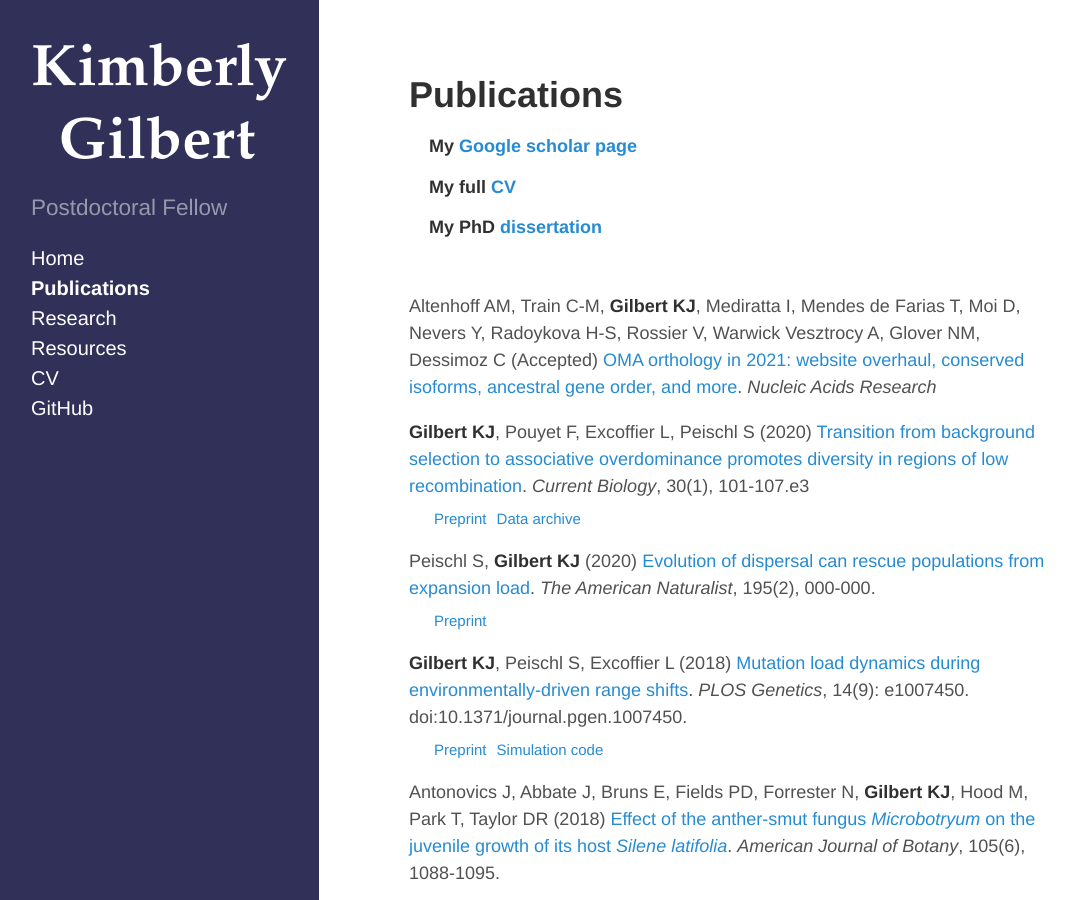
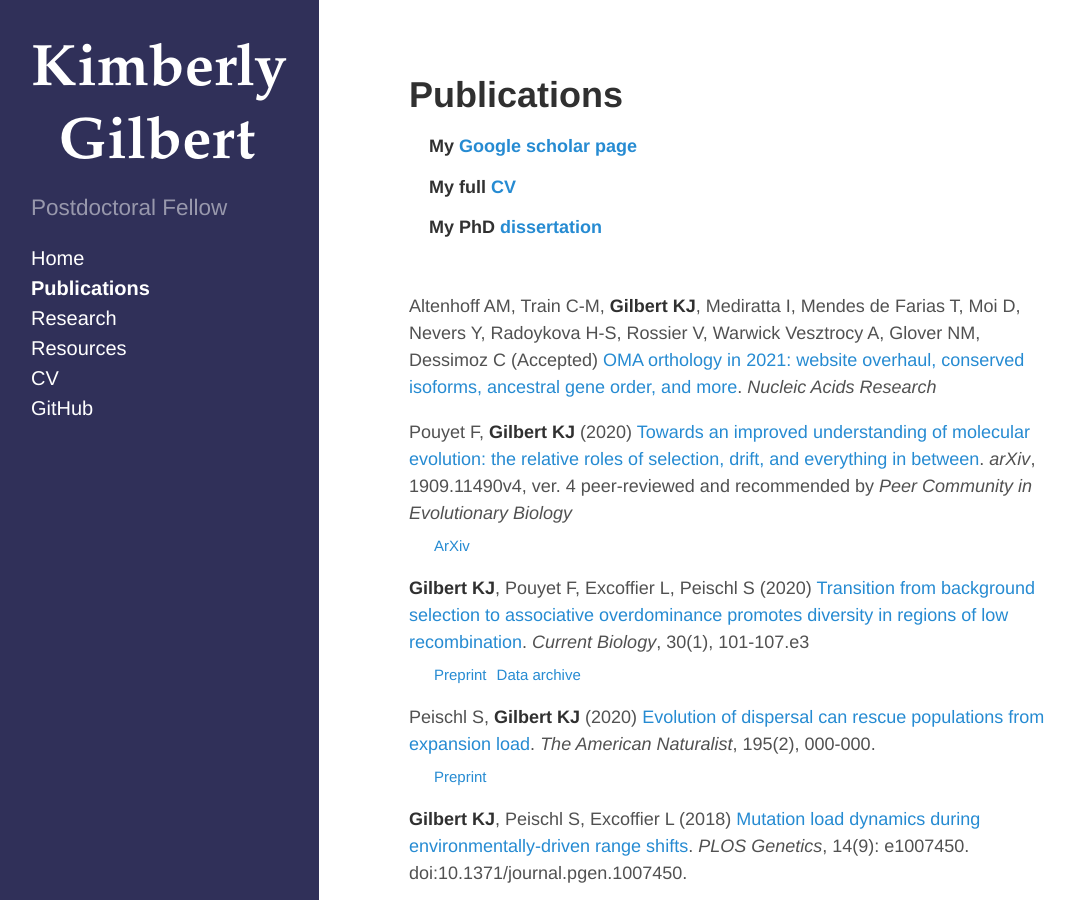
Before and after one commit to kjgilbert/kjgilbert.github.io, a Jekyll site: the page built from publications.md, in a window 1280 px wide and 900 px high. Shown: the whole window, without its empty margins (5-1080 px from the left). Built offline with Jekyll 4.4.1, drawn with Linux system fonts in a browser that asks for light colours; Markdown is read by kramdown in place of the engine named in the settings.

Commit message:
update with opinion piece

```diff
--- a/publications.md
+++ b/publications.md
@@ -10,6 +10,9 @@ title: Publications
 &nbsp;
 
 Altenhoff AM, Train C-M, **Gilbert KJ**, Mediratta I, Mendes de Farias T, Moi D, Nevers Y, Radoykova H-S, Rossier V, Warwick Vesztrocy A, Glover NM, Dessimoz C (Accepted) [OMA orthology in 2021: website overhaul, conserved isoforms, ancestral gene order, and more](). *Nucleic Acids Research*
+
+Pouyet F, **Gilbert KJ** (2020) [Towards an improved understanding of molecular evolution: the relative roles of selection, drift, and everything in between](https://evolbiol.peercommunityin.org/public/rec?id=219&reviews=True). *arXiv*, 1909.11490v4, ver. 4 peer-reviewed and recommended by *Peer Community in Evolutionary Biology*
+&nbsp;&nbsp;&nbsp;&nbsp; <sub>[ArXiv](https://arxiv.org/abs/1909.11490)</sub>
 
 **Gilbert KJ**, Pouyet F, Excoffier L, Peischl S (2020) [Transition from background selection to associative overdominance promotes diversity in regions of low recombination](https://www.sciencedirect.com/science/article/pii/S0960982219315659?dgcid=author). *Current Biology*, 30(1), 101-107.e3
 &nbsp;&nbsp;&nbsp;&nbsp; <sub>[Preprint](https://www.biorxiv.org/content/10.1101/748004v1)</sub>  &nbsp;<sub>[Data archive](https://data.mendeley.com/datasets/rgp5xss3x9/1)</sub>
```
